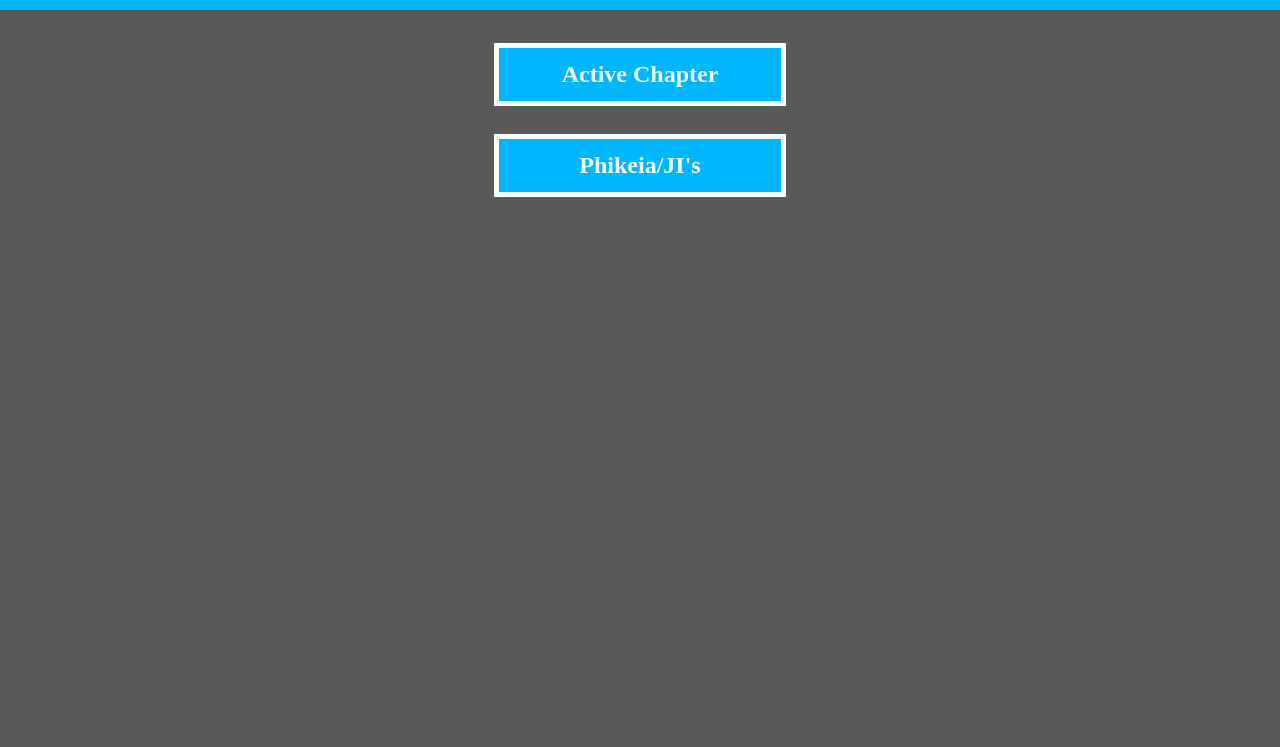
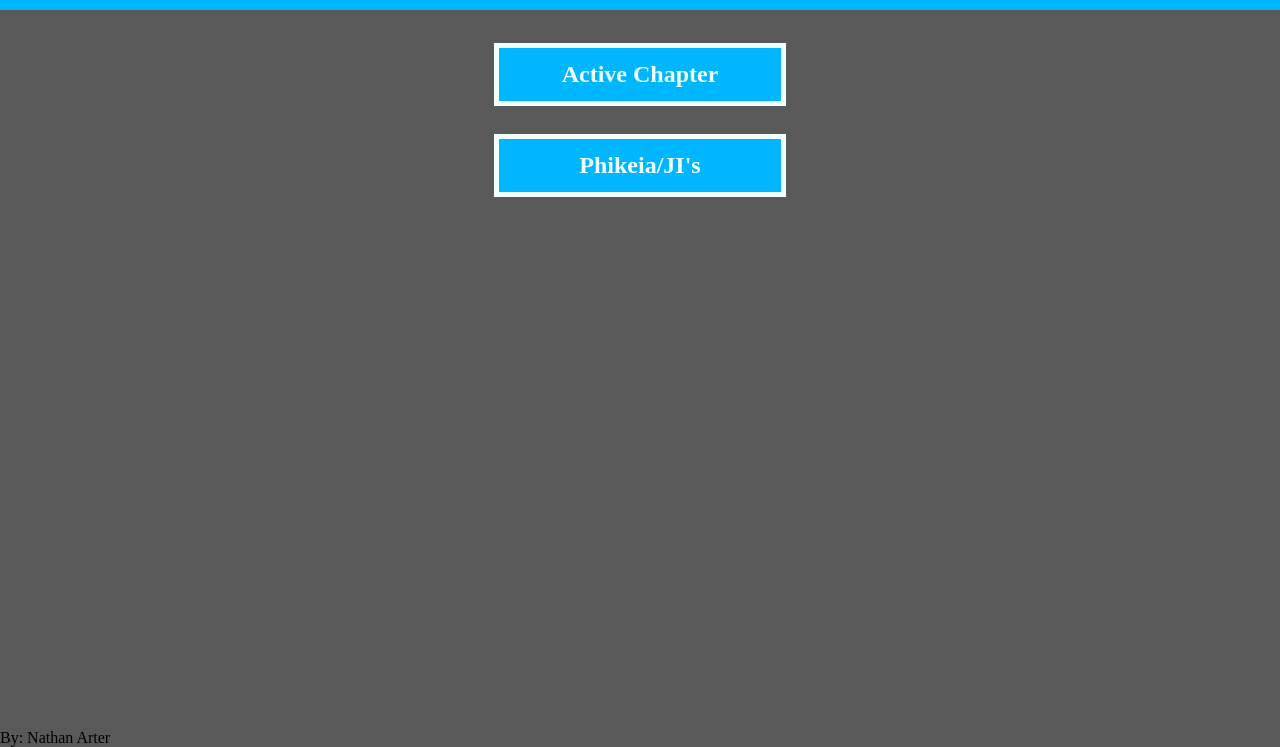
Before and after one commit to Nate-Ar/Phidelt, a plain HTML site: page index.html in a window 1280 px wide. Shown: the part 53-800 px from the top of the page. Drawn offline with Linux system fonts and the light colour scheme.

Commit message:
Adding Credit to me the creator

```diff
--- a/index.html
+++ b/index.html
@@ -1,3 +1,8 @@
+<!--
+By: Nathan Arter
+Why: Phi Delta Theta Members to practice there songs
+When: Mar 24 2022
+-->
 <!DOCTYPE html>
 <html lang="en">
 <head>
@@ -12,5 +17,6 @@
 <a href="Active/index.html"><h2>Active Chapter</h2></a>
 <a href="Pledge/index.html"><h2>Phikeia/JI's</h2></a>
 </body>
+<p>By: Nathan Arter</p>
 <script src="script.js"></script>
 </html>
--- a/styles.css
+++ b/styles.css
@@ -24,3 +24,7 @@ h2{
     outline: azure 5px solid;
     width: 20%;
 }
+p{
+    position: fixed;
+    bottom: 0;
+}
```
